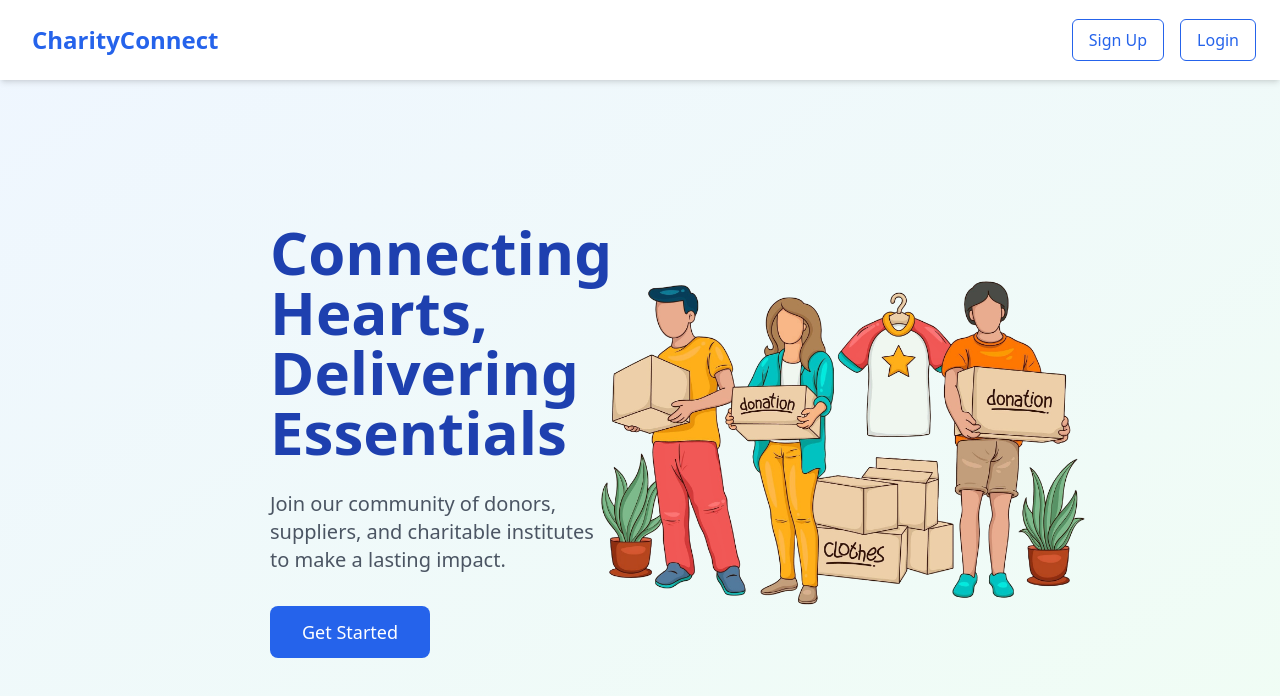
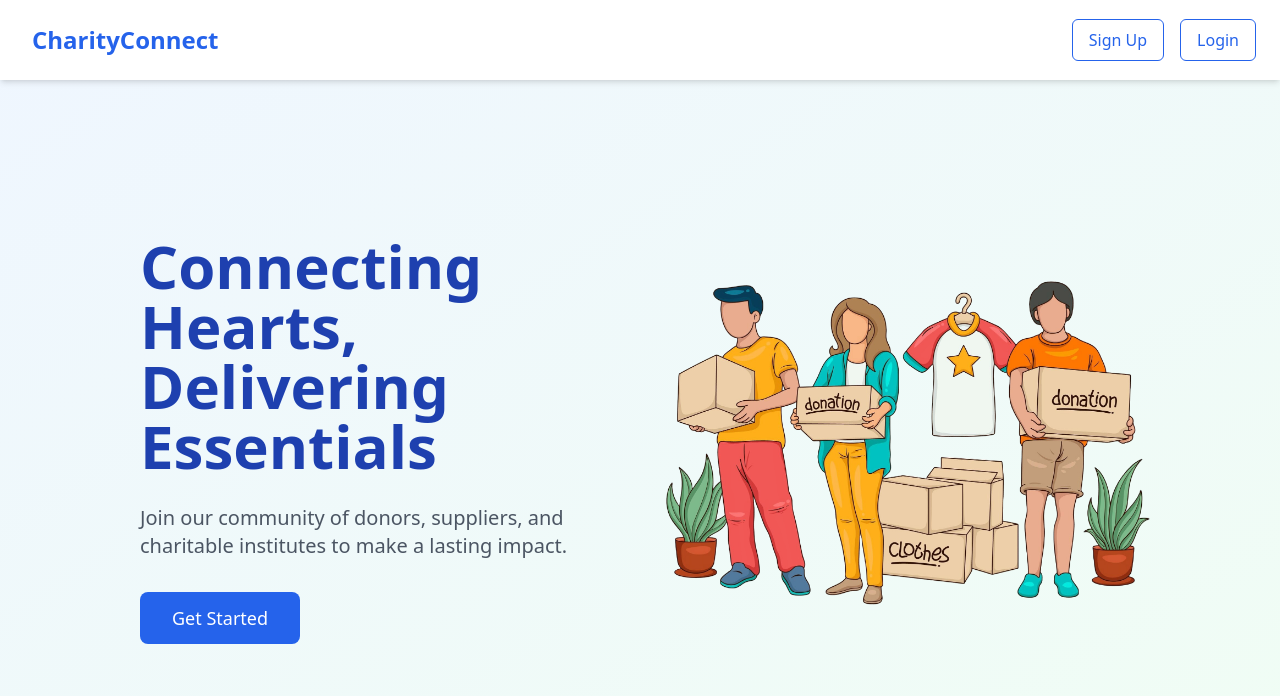
Before and after one commit to Sthvan-Suroshi/VH24-SVS-Devs, a React (Vite) app in the folder client/: page / in a window 1280 px wide. Shown: the top 696 px of the page. Built offline with nearby package versions, Linux system fonts and the light colour scheme.

Commit message:
fixed homepage

```diff
--- a/client/src/components/Home.jsx
+++ b/client/src/components/Home.jsx
@@ -60,7 +60,7 @@ const Home = () => {
         </nav>
       </header>
 
-      <main className="flex-grow flex items-center justify-center px-4 lg:px-[250px]">
+      <main className="flex-grow flex items-center justify-center px-4 lg:px-[120px]">
         <div className="max-w-7xl w-full grid grid-cols-1 lg:grid-cols-2 gap-8 items-center">
           {}
           <div className="text-center lg:text-left w-full px-5 ">
```
